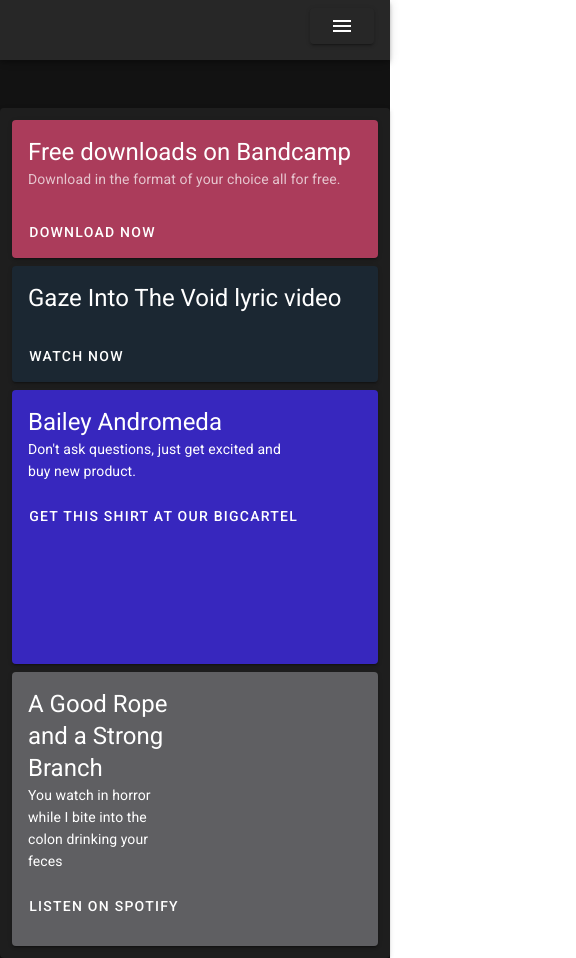
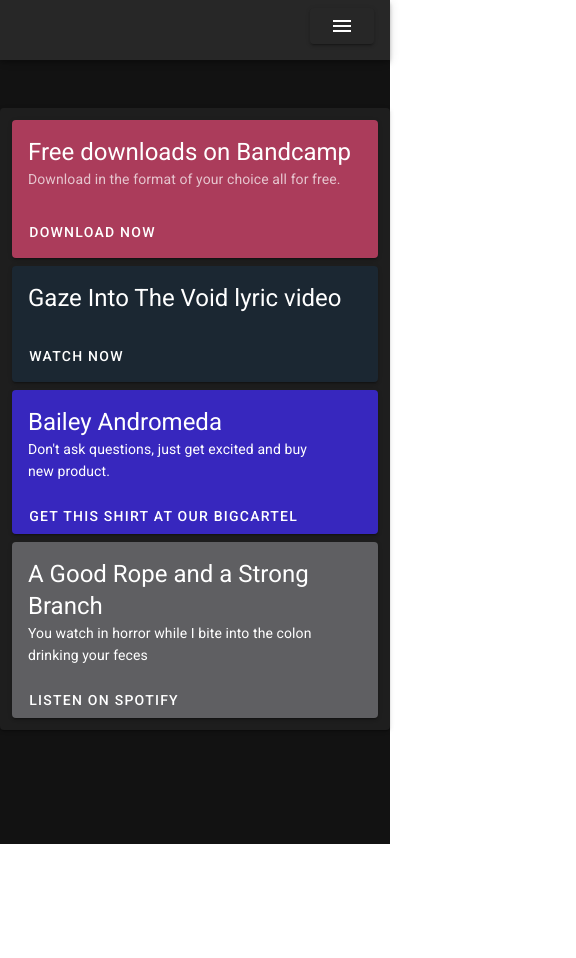
Before and after one commit to mhelms44/alphaand-site, a Vue app in the folder alphaa-site/: page / in a window 390 px wide. Shown: the whole page, 576 px wide, since content can reach past the window. After the commit the page ends 844 px from the top, so only its background shows below. Built offline with nearby package versions, Linux system fonts and the light colour scheme.

Commit message:
👨‍🦯

```diff
--- a/alphaa-site/src/components/Main.vue
+++ b/alphaa-site/src/components/Main.vue
@@ -57,12 +57,26 @@
               </div>
 
               <v-avatar
-                class="ma-3"
+                class="hidden-sm-and-down"
                 size="250"
                 tile
               >
                 <v-img :src="item.src"></v-img>
+
               </v-avatar>
+              <v-avatar
+                class="d-none d-sm-flex d-md-none"
+                size="150"
+                tile
+              >
+                <v-img :src="item.src"></v-img>
+              </v-avatar>
+
+              <v-avatar
+                class="d-flex d-sm-none"
+              >
+              </v-avatar>
+
             </div>
           </v-card>
         </v-col>
```
Also changed, not shown: alphaa-site/package.json (+7 -7 lines), 1 other file (tests, documents, lock files or other folders).
